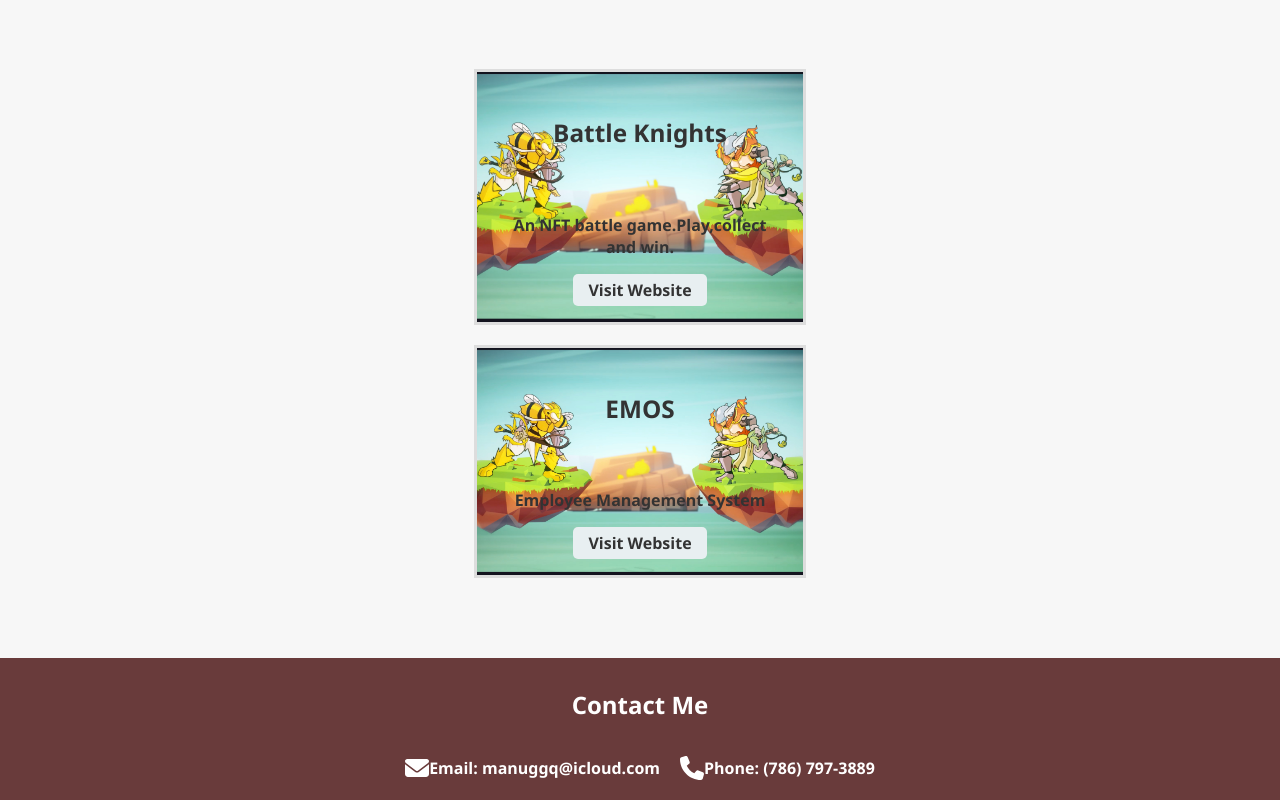
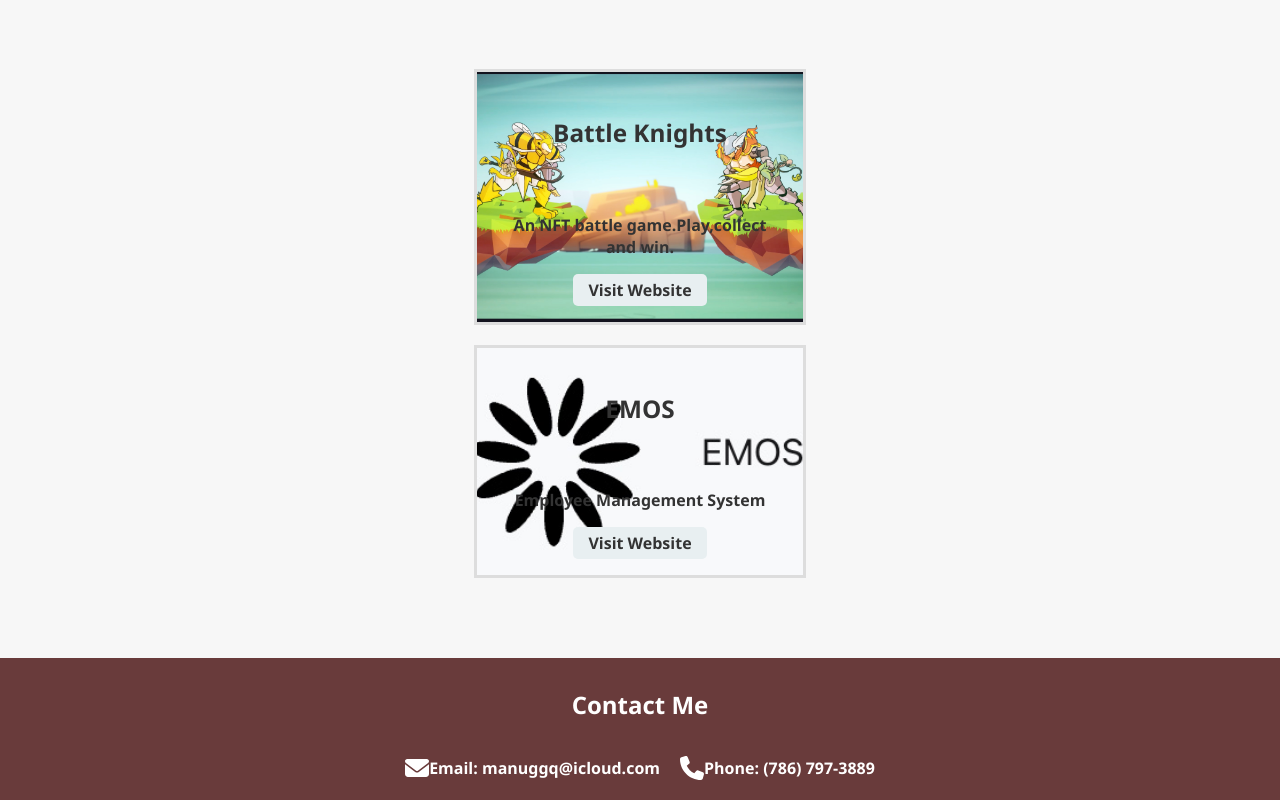
Before and after one commit to mgonzalez0825/react-portfolio-website, a React (Create React App) app: page / in a window 1280 px wide. Shown: the part 559-1359 px from the top of the page. Built offline with nearby package versions, Linux system fonts and the light colour scheme.

Commit message:
added emos image

```diff
--- a/src/components/Projects.css
+++ b/src/components/Projects.css
@@ -59,7 +59,7 @@
     padding: 20px;
     margin: 20px;
 
-    background: url(../images/BattleKnights.jpeg) no-repeat center center ;
+    background: url(../images/emos.jpeg) no-repeat center center ;
     background-size: cover;
     background-color: transparent; /* Remove the default background color */
     color: #333;
```
